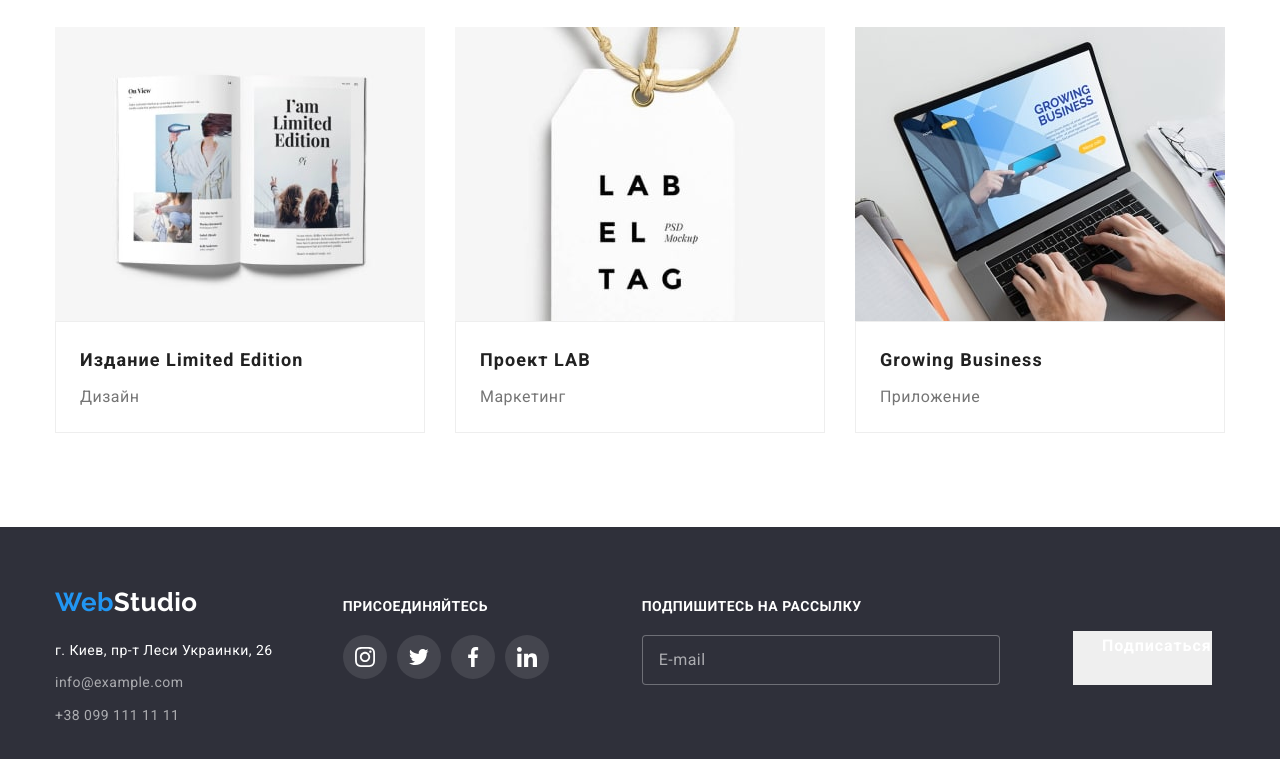
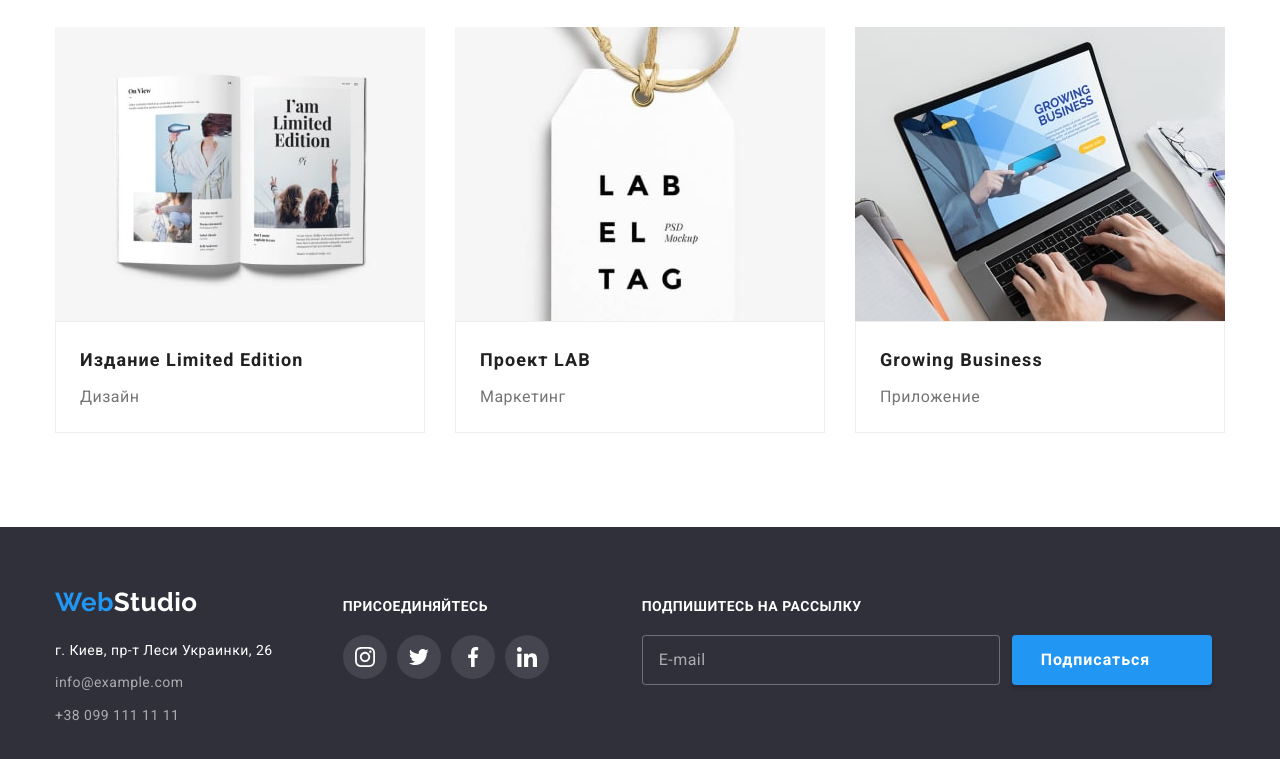
Before and after one commit to VenjaVenja/goit-markup-hw-06, a plain HTML site: page portfolio.html in a window 1280 px wide. Shown: the part 1110-1869 px from the top of the page. Drawn offline with nearby package versions, Linux system fonts and the light colour scheme.

Commit message:
Update portfolio.html

```diff
--- a/portfolio.html
+++ b/portfolio.html
@@ -251,7 +251,7 @@
           <form action="#" name="email-form" autocomplete="on">
             <input type="email" class="email-input" placeholder="E-mail">
             <label>
-              <button type="submit" class="footer-form-send"> <span class="send-text">Подписаться</span>
+              <button type="submit" class="footer-form-send form-send"> <span class="send-text">Подписаться</span>
                 <svg class="icon-send" width="24" height="24">
                   <use href="./images/sprite.svg#icon-send"></use>
                 </svg>
```
